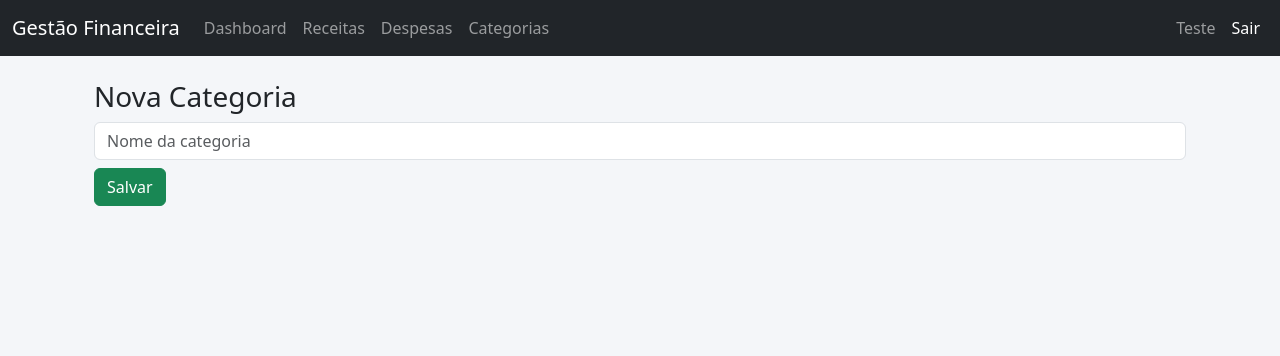
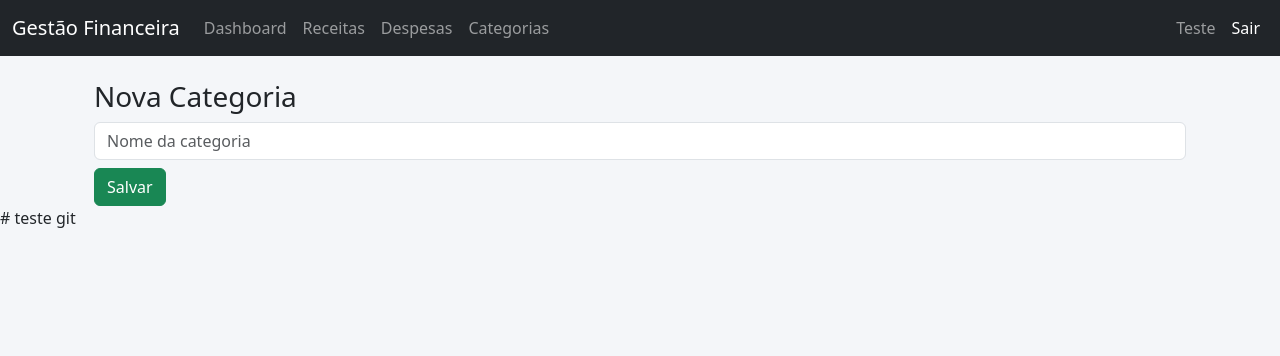
Before and after one commit to Luizfer08/Sistema_de_Gestao_Financeira, a Django app: page /categorias/criar/ in a window 1280 px wide. Shown: the top 356 px of the page. Run offline with Django 5.2, Linux system fonts and the light colour scheme; a user stored in the database is signed in.

```diff
--- a/templates/financeiro/base.html
+++ b/templates/financeiro/base.html
@@ -119,3 +119,5 @@
 
 </body>
 </html>
+
+# teste git
```
